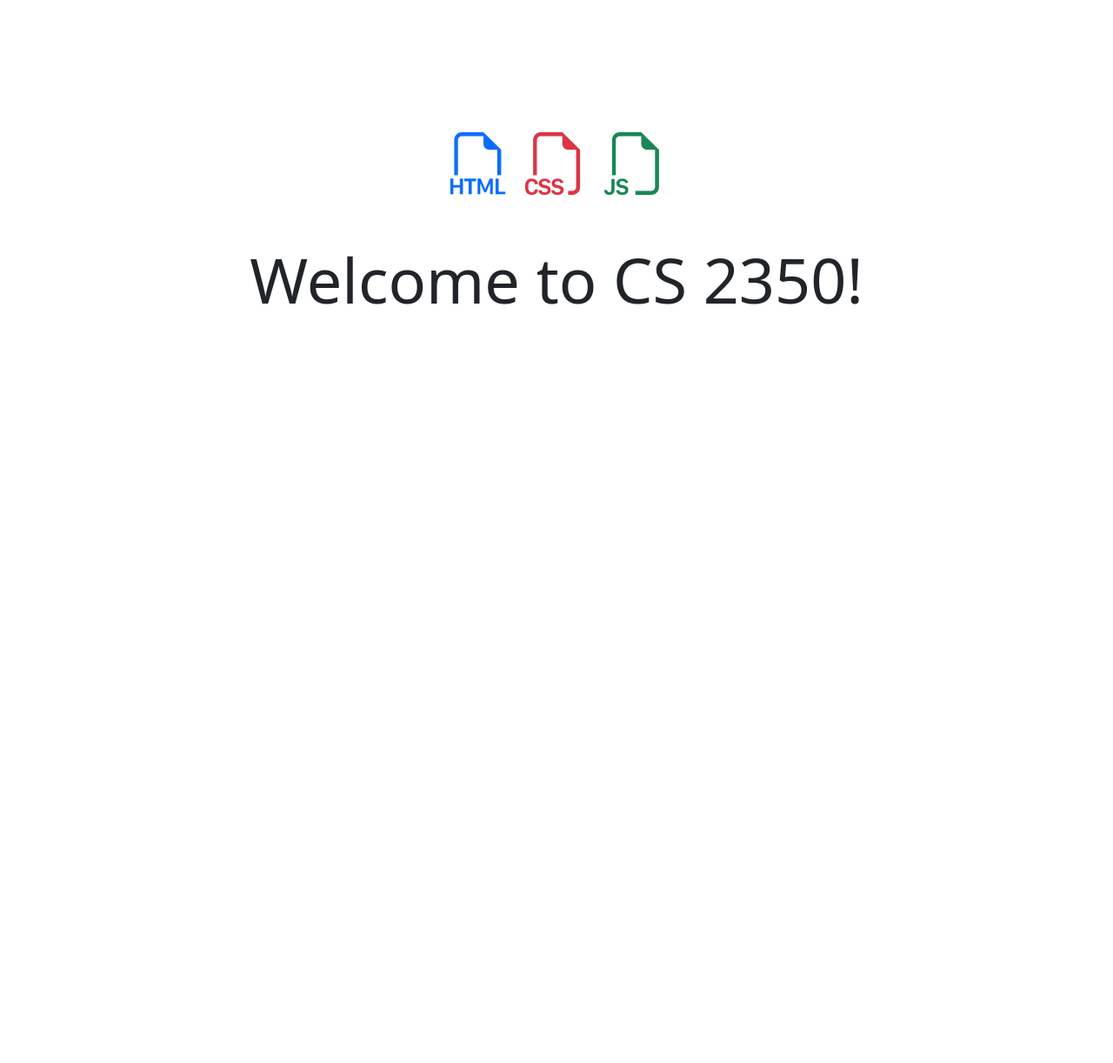
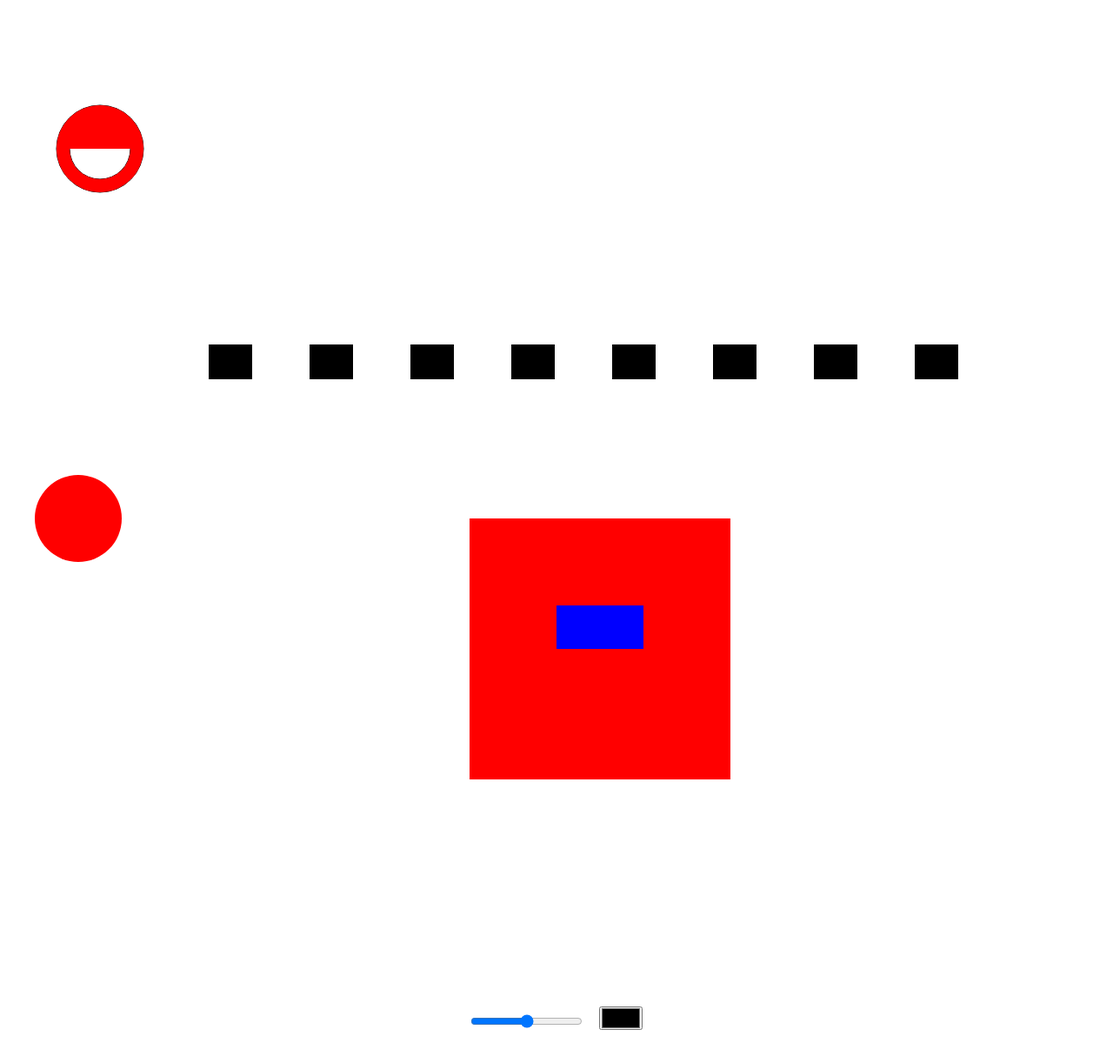
Before and after one commit to RicWebe/inclass-web-progject, a website built with Vite: page src/index.html in a window 1280 px wide. Shown: the whole page at 87% size. Before the commit the page ends 800 px from the top, so only its background shows below. Built offline with nearby package versions, Linux system fonts and the light colour scheme.

Commit message:
Update index.html

```diff
--- a/src/index.html
+++ b/src/index.html
@@ -13,14 +13,18 @@
   <body>
     <!-- Your HTML goes here -->
     <h1 class="display-2 text-center my-5 py-5">
-      <span class="d-block py-5">
-        <i class="bi bi-filetype-html text-primary"></i>
-        <i class="bi bi-filetype-css text-danger"></i>
-        <i class="bi bi-filetype-js text-success"></i>
-      </span>
 
-      Welcome to CS 2350!
-    </h1>
+      <canvas width="1200" height="1000">
+
+        your browser does not support canvas.
+    </canvas>
+
+    <form action="">
+      <input id="x" type="range" min="0" max="100">
+      <input id="c" type="color">
+  </form>
+</h1>
+
 
     <script type="module" src="./javascripts/main.js"></script>
   </body>
```
